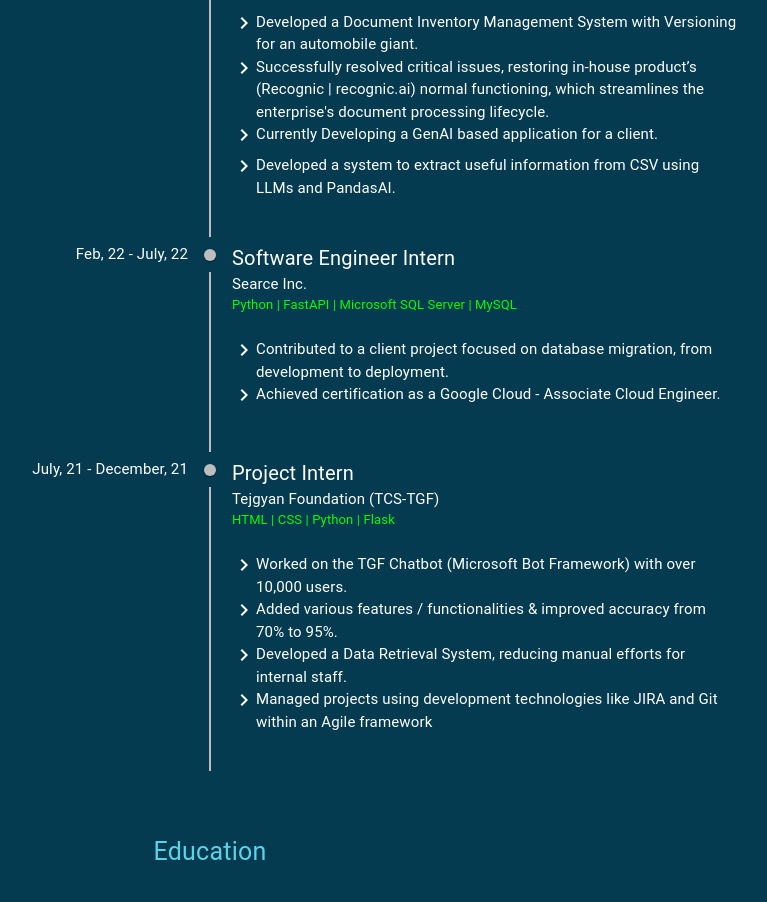
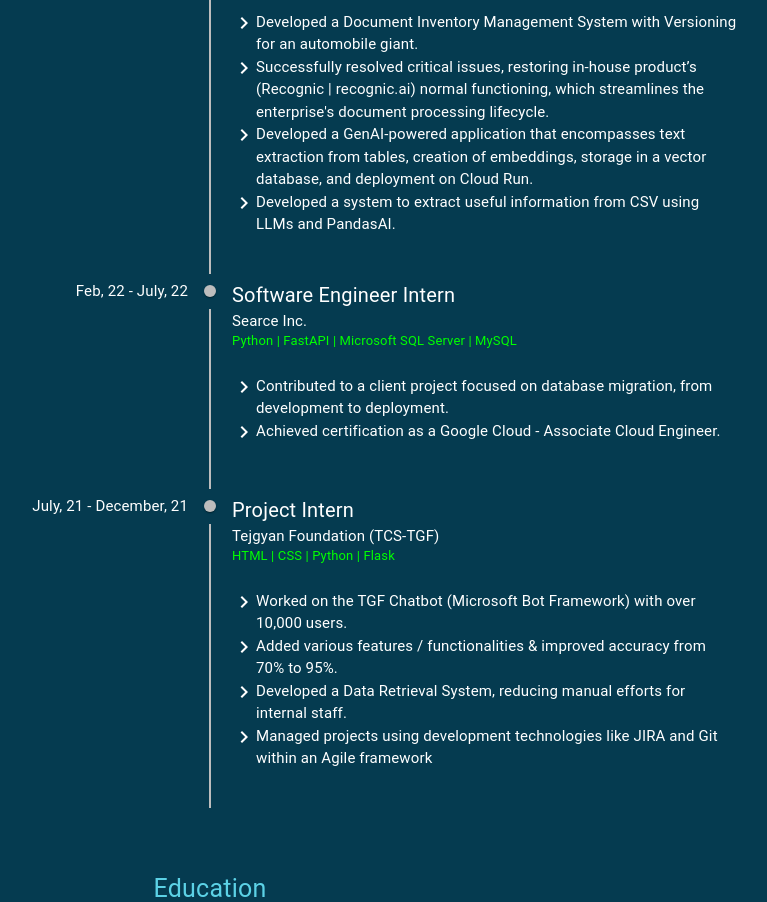
Before and after one commit to kvarad6/portfolio, a React (Create React App) app in the folder portfolio/: page / in a window 1280 px wide. Shown: the part 2500-3402 px from the top of the page, without its empty margins (430-1197 px from the left). Built offline with nearby package versions, Linux system fonts and the light colour scheme.

Commit message:
updated work details

```diff
--- a/portfolio/src/Components/Resume.js
+++ b/portfolio/src/Components/Resume.js
@@ -93,7 +93,7 @@ const Resume = () => {
                                                         </Grid>
                                                         <Grid Item>
                                                             <Typography sx={{ color: 'white', fontSize: { xs: 14, md: 15, lg: 15 } }}>
-                                                                Currently Developing a GenAI based application for a client.
+                                                                Developed a GenAI-powered application that encompasses text extraction from tables, creation of embeddings, storage in a vector database, and deployment on Cloud Run.
                                                             </Typography>
                                                         </Grid>
                                                     </Grid>
@@ -258,7 +258,7 @@ const Resume = () => {
                                                         </Grid>
                                                         <Grid Item>
                                                             <Typography sx={{ color: 'white', fontSize: { xs: 12, md: 13, lg: 15 } }}>
-                                                                Currently Developing a GenAI based application for a client.
+                                                                Developed a GenAI-powered application that encompasses text extraction from tables, creation of embeddings, storage in a vector database, and deployment on Cloud Run.
                                                             </Typography>
                                                         </Grid>
                                                     </Grid>
@@ -366,7 +366,7 @@ const Resume = () => {
                                                             </Typography>
                                                         </Grid>
                                                     </Grid>
-                                                        <Grid sx={{ display: 'flex', flexDirection: 'row'}}>
+                                                    <Grid sx={{ display: 'flex', flexDirection: 'row' }}>
                                                         <Grid Item>
                                                             <NavigateNextIcon sx={{ color: 'white' }} />
                                                         </Grid>
@@ -541,7 +541,7 @@ const Resume = () => {
                                                             </Typography>
                                                         </Grid>
                                                     </Grid>
-                                                    <Grid sx={{ display: 'flex', flexDirection: 'row'}}>
+                                                    <Grid sx={{ display: 'flex', flexDirection: 'row' }}>
                                                         <Grid Item>
                                                             <NavigateNextIcon sx={{ color: 'white' }} />
                                                         </Grid>
@@ -551,7 +551,7 @@ const Resume = () => {
                                                             </Typography>
                                                         </Grid>
                                                     </Grid>
-                                                    <Grid sx={{ display: 'flex', flexDirection: 'row'}}>
+                                                    <Grid sx={{ display: 'flex', flexDirection: 'row' }}>
                                                         <Grid Item>
                                                             <NavigateNextIcon sx={{ color: 'white' }} />
                                                         </Grid>
@@ -561,7 +561,7 @@ const Resume = () => {
                                                             </Typography>
                                                         </Grid>
                                                     </Grid>
-                                                    <Grid sx={{ display: 'flex', flexDirection: 'row'}}>
+                                                    <Grid sx={{ display: 'flex', flexDirection: 'row' }}>
                                                         <Grid Item>
                                                             <NavigateNextIcon sx={{ color: 'white' }} />
                                                         </Grid>
@@ -619,7 +619,7 @@ const Resume = () => {
                                                             </Typography>
                                                         </Grid>
                                                     </Grid>
-                                                    <Grid sx={{ display: 'flex', flexDirection: 'row'}}>
+                                                    <Grid sx={{ display: 'flex', flexDirection: 'row' }}>
                                                         <Grid Item>
                                                             <NavigateNextIcon sx={{ color: 'white' }} />
                                                         </Grid>
```
